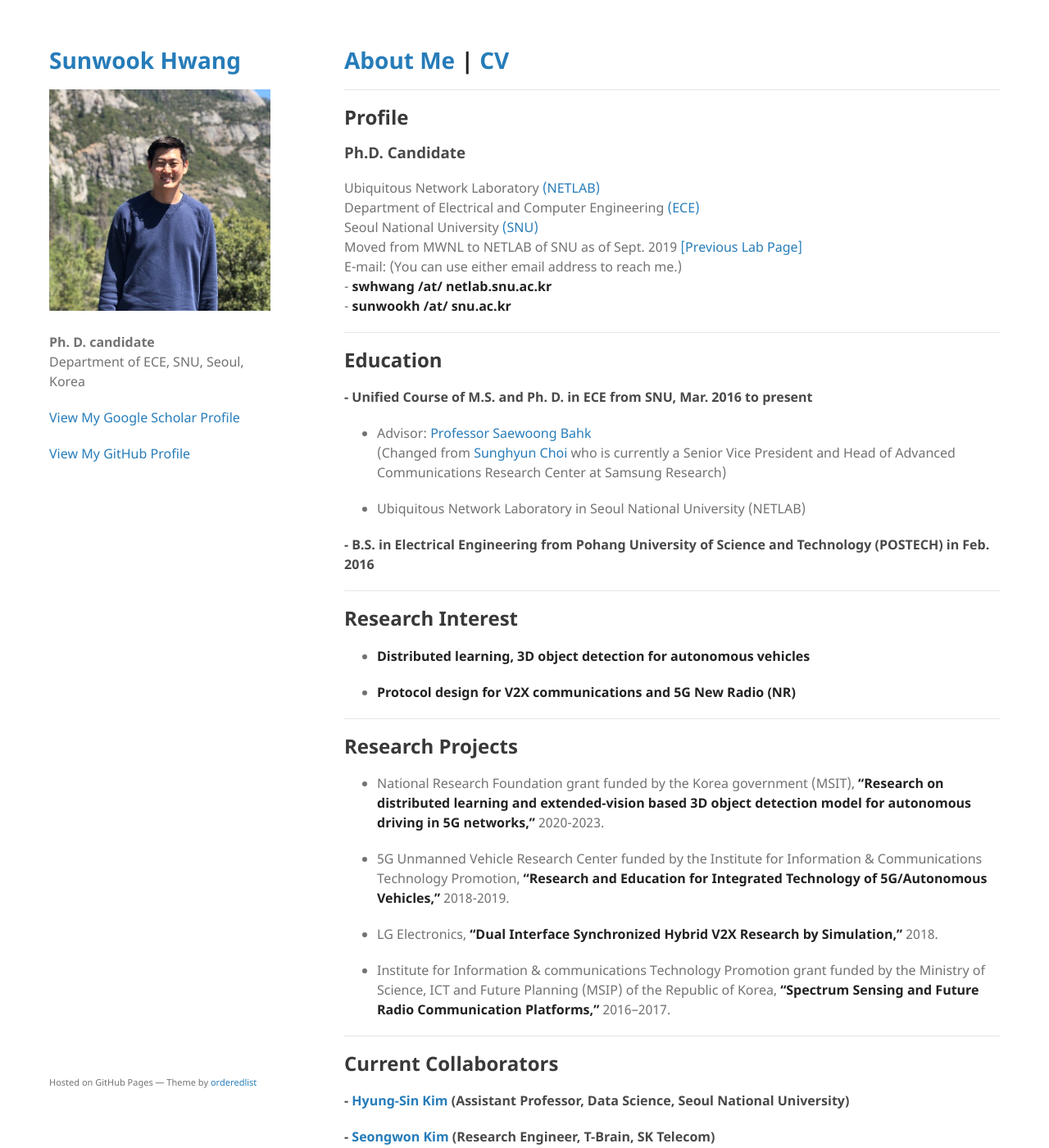
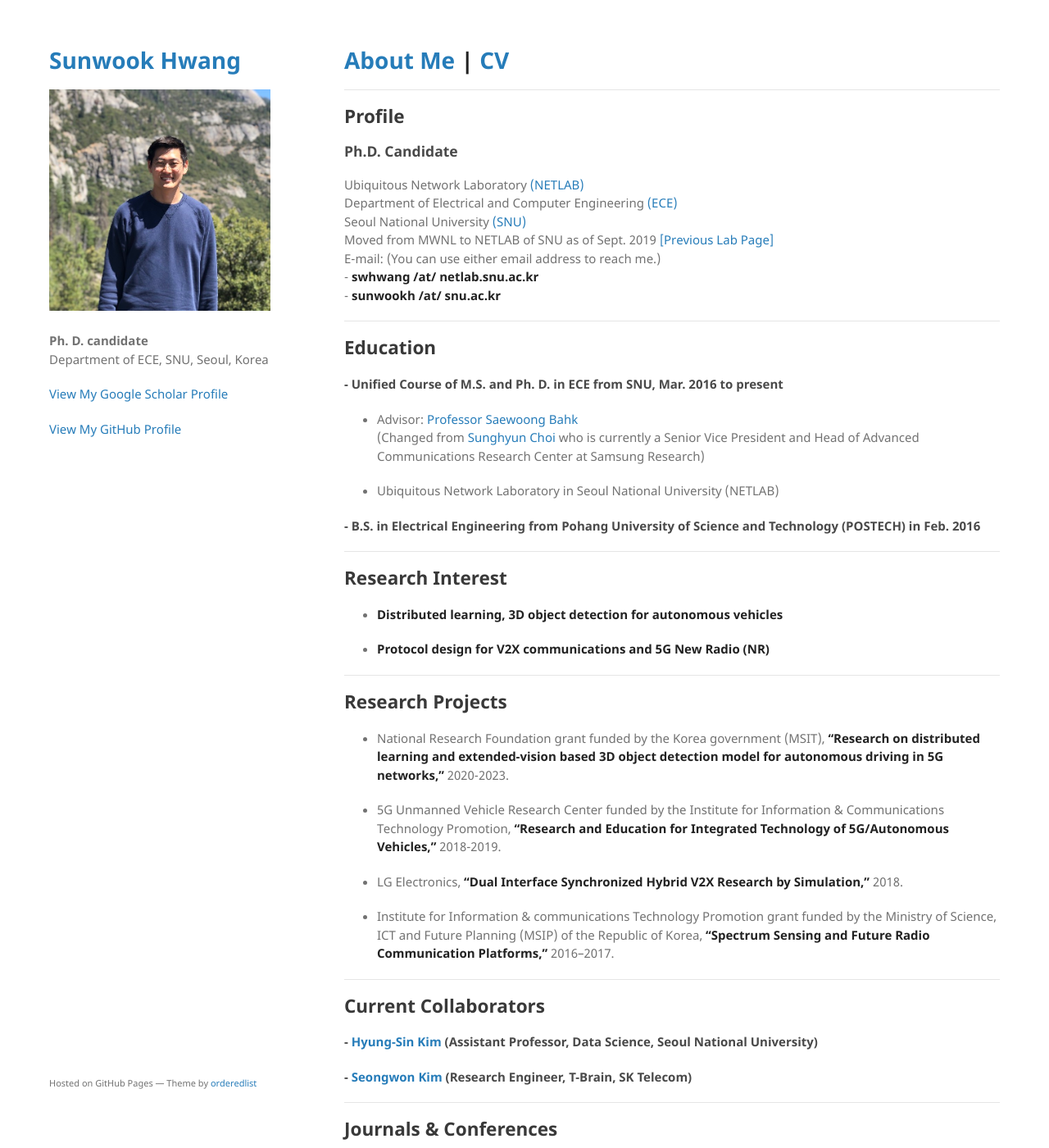
Before and after one commit to jeongjun-park/jeongjun-park.github.io, a Jekyll site: the page built from index.md, in a window 1280 px wide and 1400 px high. Shown: the whole window at 82% size. Built offline with Jekyll 4.4.1, drawn with Linux system fonts in a browser that asks for light colours; our own code applies the rules of GitHub Pages for plain Markdown files.

Commit message:
font 16->>15

```diff
--- a/_sass/jekyll-theme-minimal.scss
+++ b/_sass/jekyll-theme-minimal.scss
@@ -4,7 +4,7 @@
 body {
   background-color: #fff;
   padding:50px;
-  font: 16px/1.5 "Noto Sans", "Helvetica Neue", Helvetica, Arial, sans-serif;
+  font: 15px/1.5 "Noto Sans", "Helvetica Neue", Helvetica, Arial, sans-serif;
   color:#727272;
   font-weight:400;
 }
```
